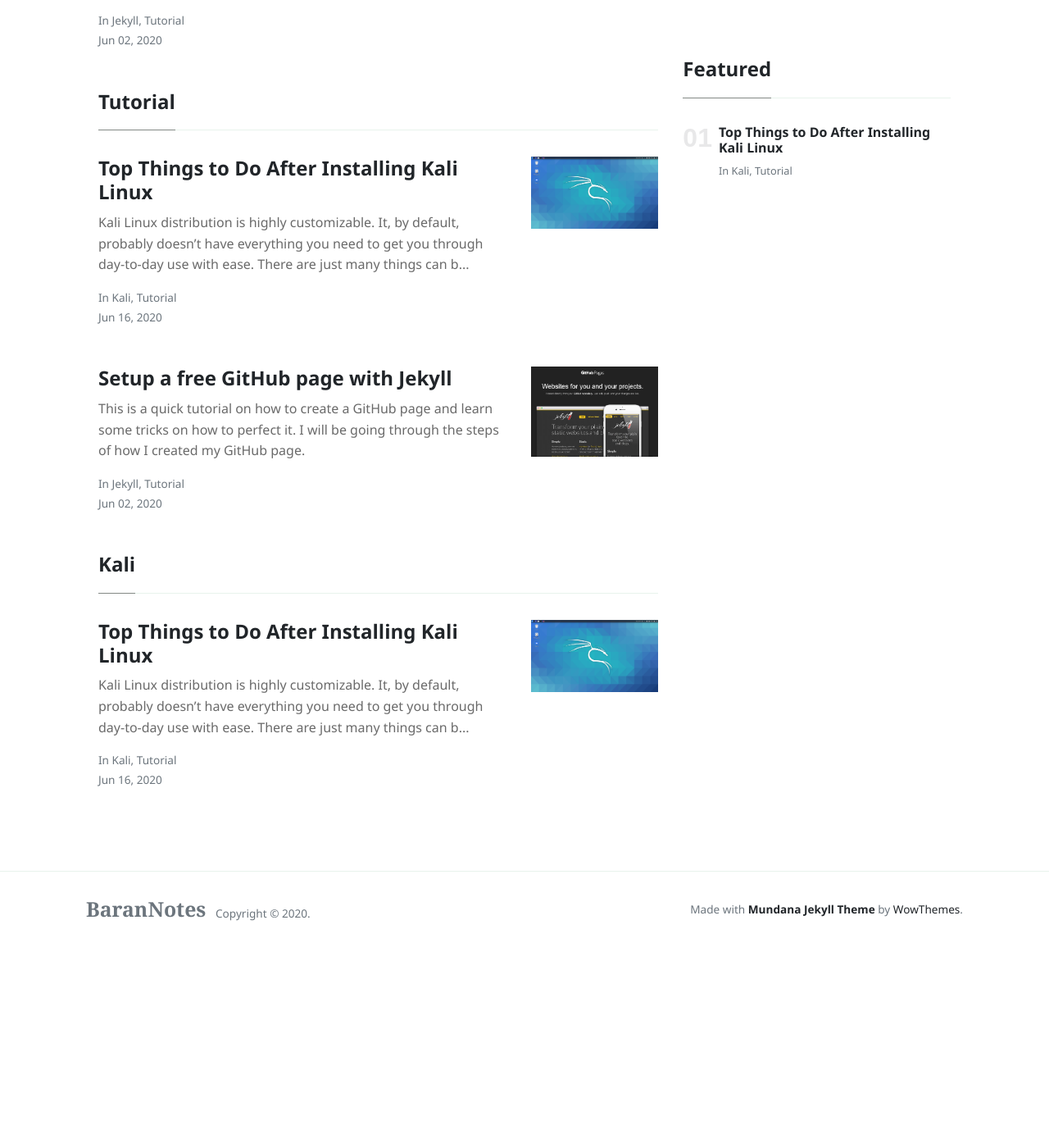
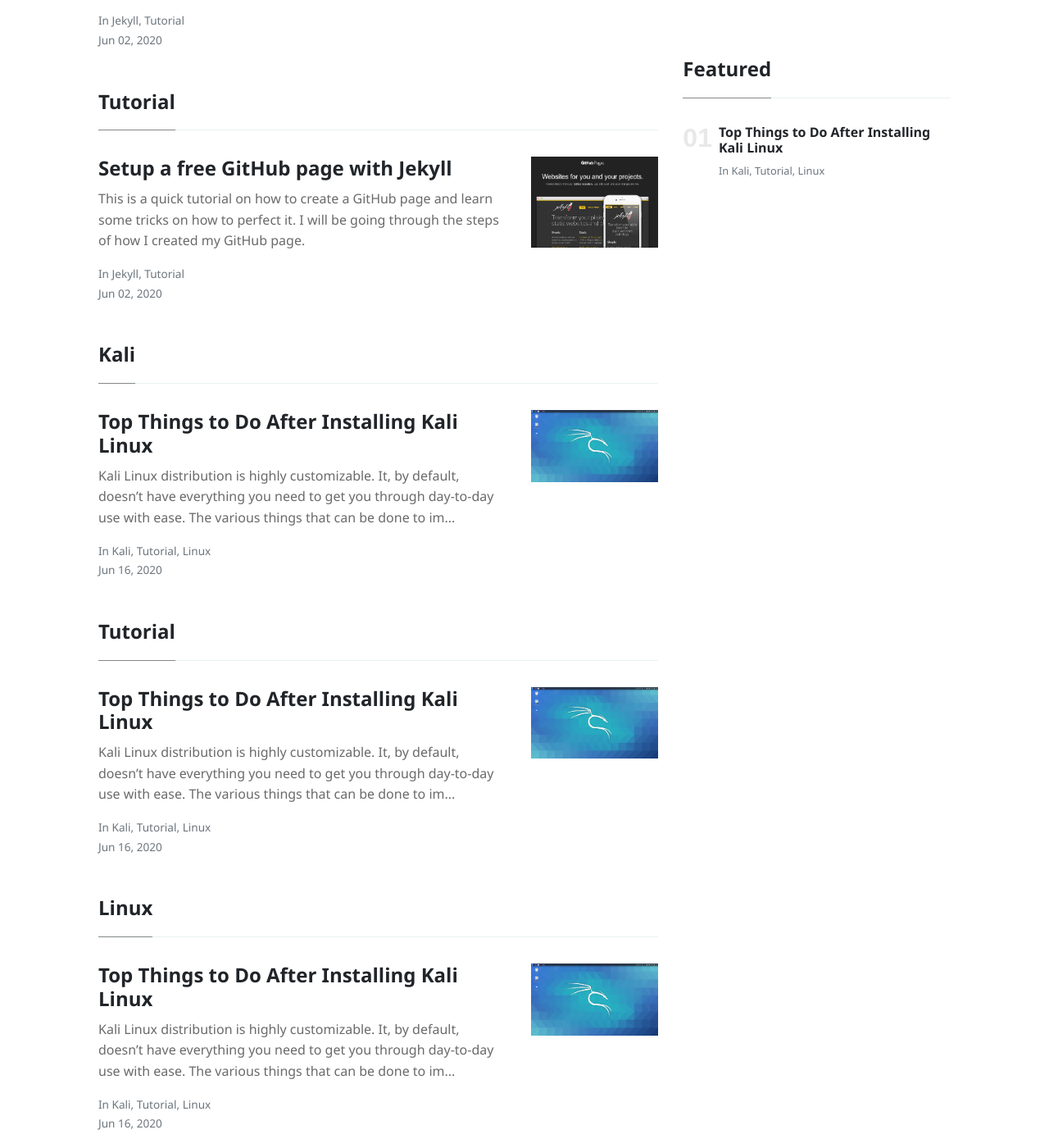
Before and after one commit to serdarbaran/serdarbaran.me, a Jekyll site: the page built from _pages/categories.html, in a window 1280 px wide and 1400 px high, scrolled down 342 px. Shown: the whole window at 82% size. Built offline with Jekyll 4.4.1, drawn with Linux system fonts in a browser that asks for light colours; nearby versions of some CDN libraries; before the commit the page ends 1498 px from its top, so only the background shows below that.

Commit message:
update on the Kali post

````diff
--- a/_posts/2020-06-16-Top_Things_to_Do_After_Installing_Kali_Linux.md
+++ b/_posts/2020-06-16-Top_Things_to_Do_After_Installing_Kali_Linux.md
@@ -2,18 +2,14 @@
 layout: post
 title:  "Top Things to Do After Installing Kali Linux"
 author: serdar
-categories: [ Kali, tutorial ]
+categories: [ Kali, Tutorial, Linux ]
 image: assets/images/top_things_to_do_Kali/10.jpg
 tags: featured
 ---
-Kali Linux distribution is highly customizable. It, by default, probably doesn't have everything you need to get you through day-to-day use with ease.
-There are just many things can be done to improve your interaction with the operating system depends on how you feel comfortable to use it.
-
-With a few changes in the settings, and applications, you can quickly get started using Kali like a professional white hat.
+Kali Linux distribution is highly customizable. It, by default, doesn’t have everything you need to get you through day-to-day use with ease. The various things that can be done to improve your interaction with the operating system depends on how comfortable you feel in using it. With a few changes in the settings and applications, you can quickly get started in using Kali like a professional white hat.
 
 ### 1. Create a New Low Privileged User
-Creating a new low privileged user goes top in my list. Let's get one of the most important thing right in the first place.
-It is strongly advised to open many applications like the Chromium Browser and the Tor Browser with low privileged user. Such applications rely heavily upon low-level permissions to deliver some degree of security.
+Creating a new low privileged user goes top on my list. Let’s get one of the most important things right in the first place. It is strongly advised to open many applications like the Chromium Browser and the Tor Browser with low privileged user. Such applications rely heavily upon low-level permissions to deliver some degree of security.
 
 For many years, Kali was being distributed by default with root user. Recently, Kali moved to a “traditional default non-root user” model. However if you are using root user, moving to non-root user is suggested to mitigate a security risk which make the host to be compromised more difficult.
 
@@ -22,7 +18,7 @@
 $ sudo adduser newuser
 ```
 It will ask user password and some extra information before completing the process.
-Note: By default, sudo requires that users authenticate themselves with a password. This is the user's password, not the root password itself.
+Note: By default, sudo requires that users authenticate themselves with a password. This is the user’s password, not the root password itself.
 ![add_new_user]({{ site.baseurl }}/assets/images/top_things_to_do_Kali/11.png)
 
 You should double check if the new user is added successfully by
@@ -51,7 +47,7 @@
 ![install_git_on_kali]({{ site.baseurl }}/assets/images/top_things_to_do_Kali/15.png)
 
 ### 4. Customization of Kali Linux’s Look
-If you would like to tweak on how your Linux's Look, I would like to recommend gnome-tweaks tool. This is a desktop customization and setting manager for Gnome desktops.
+If you would like to tweak on how your Linux’s look, I would like to recommend gnome-tweaks tool. This is a desktop customization and setting manager for Gnome desktops.
 ```
 $ sudo apt-get install gnome-tweaks-tool
 ```
@@ -75,16 +71,16 @@
 &#9888; Note: If you’re running Kali Linux as root, you might get an error saying you can’t run Tor as root. You should switch to less privileged user.
 
 ### 6. Install Anti-Virus Program
-If you a preferred Antivirus Program with a licence, go for it. If you don't want to pay and looking for a free program, you might consider checking ClamAV, ClamTk, ChkrootKit and RookKit Hunter,Sophos and F-PROT.
+If you have a preferred Antivirus Program with a licence, go for it. If you don’t want to pay and are looking for a free program, you might consider checking ClamAV, ClamTk, ChkrootKit, RookKit Hunter,Sophos and F-PROT.
 
-For example ClamAV can be installed:
+For example ClamAV can be installed by:
 ```
 $ sudo apt-get install clamav
 ```
 ![install_clamav]({{ site.baseurl }}/assets/images/top_things_to_do_Kali/17.png)
 
 ### 7. Install your favourite code editor
-Two very popular code editor comes to my mind for Linux. One of them is Atom and other one is VS Code. Pick one of them install. I will go with Atom.
+Two very popular code editor comes to my mind for Linux. One of them is Atom and the other one is VS Code. Pick one of them to install. I will go with Atom.
 
 + First change the directory into your Downloads folder, or wherever you have downloaded the file to.
 ```
@@ -114,18 +110,18 @@
 ![install_atom]({{ site.baseurl }}/assets/images/top_things_to_do_Kali/16.png)
 
 ### 8. Install Terminal Multiplexer
-Multiplexer terminal emulator divides the window several sub-windows to help you to do many things in one window. There are many multiplexer available free. Probably by now you're asking : "OK, I get it, but which one should I use?" - the answer to that is "The one that suits you best". More of less they all same. It is a program that manages the terminal window is good tool to use in terms of information gathering.
+Multiplexer terminal emulator divides the window into several sub-windows to help you do many things in one window. There are many multiplexers available for free. Probably by now you’re asking : “But which one should I use?” - the answer to that is “The one that suits you best”. More or less they are all the same. It is a program that manages the terminal window and is a good tool to use in terms of information gathering.
 
-For example you can install one of them is call Tilix by the following command:
+For example you can install one of them called Tilix by the following command:
 ```
 $ sudo apt-get install tilix
 ```
-Once the installion is completed, type `tilix` in the command window to run tilix
+Once the installation is completed, type `tilix` in the command window to run tilix
 
 ![install_tilix]({{ site.baseurl }}/assets/images/top_things_to_do_Kali/20.png)
 
 ---
-If I haven’t forgotten anything, those are the Top Things I prefer to do after installing Kali Linux. These installed packages and settings makes my work in on Kali much faster and painless. I would like to remind again it is important that you understand that you can be at risk when running your OS as root. It is definitely recomended to use low privilaged for beginners. Keep my recommendations in mind and you have created yourself an extra layer of protection.
+Those are the Top Things I prefer to do after installing Kali Linux. These installed packages and settings makes my work on Kali much faster and easier. I would like to remind again that it is important you know you can be at risk when running your OS as root. It is definitely recommended to use low privileged user account for beginners. Keep my recommendations in mind and you will have created yourself an extra layer of protection.
 
 As I mentioned at the beginning of the article, this list is ongoing, so make sure to check back! Feel free to let me know your first to do when you install Kali!
 
````
Also changed, not shown: other parts of _posts/2020-06-16-Top_Things_to_Do_After_Installing_Kali_Linux.md (+1 -1 lines).
